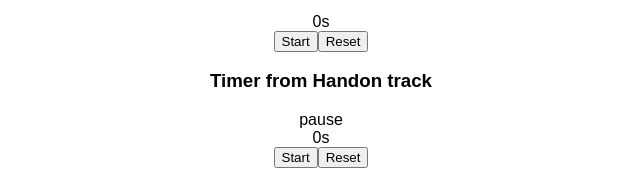
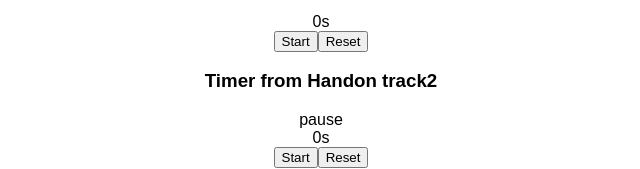
Before and after one commit to johnnysan173/TimerPractise, a React (Create React App) app: page / in a window 1280 px wide. Shown: the part 156-325 px from the top of the page, without its empty margins (319-959 px from the left). Built offline with nearby package versions, Linux system fonts and the light colour scheme.

Commit message:
add 2nd tag

```diff
--- a/src/App.js
+++ b/src/App.js
@@ -9,7 +9,7 @@ export default function App() {
       <h2>Start editing to see some magic happen!</h2>
       <h3>Timer from Sample track2</h3>
       <Timer />
-      <h3>Timer from Handon track</h3>
+      <h3>Timer from Handon track2</h3>
       <Timer2 />
       <h3>Timer from SetInterval Practise track</h3>
       <Timer3 />
```
